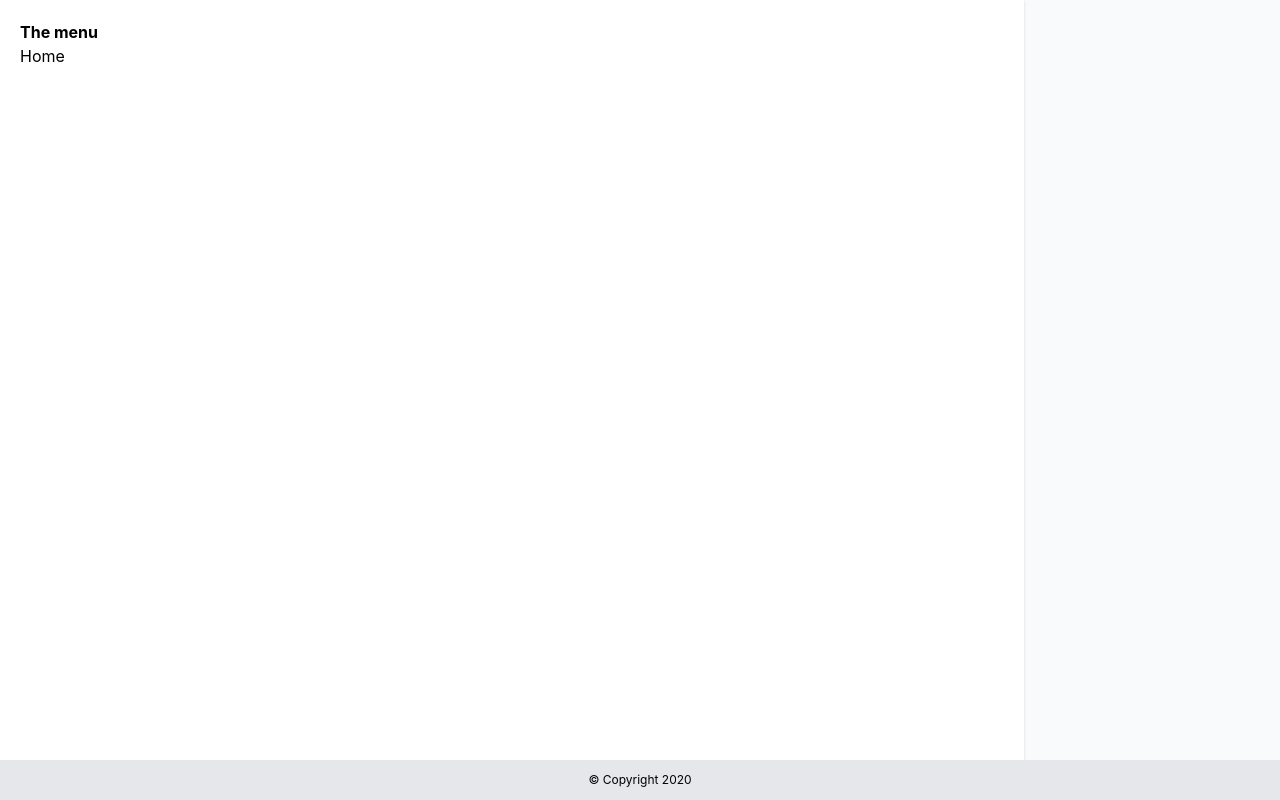
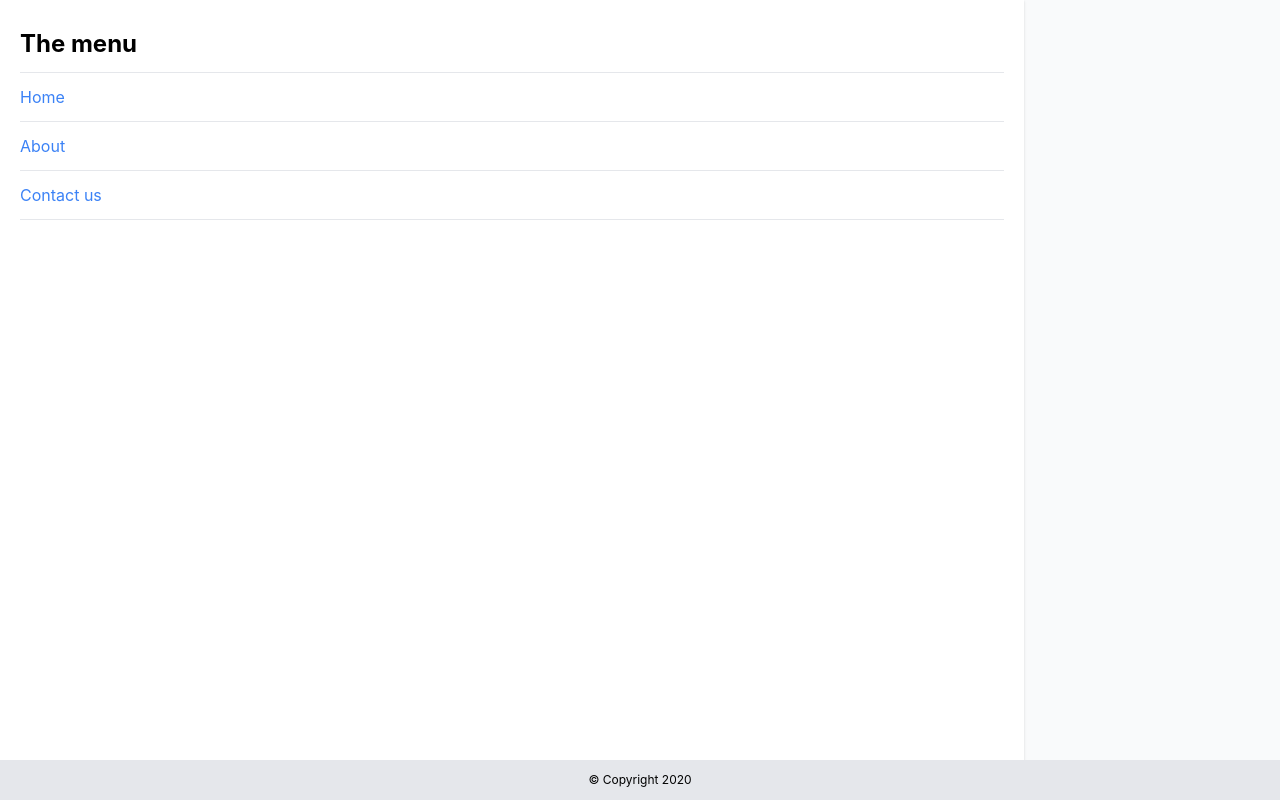
Before and after one commit to MohammedIbraheemZaki/seller, a React (Create React App) app: page / in a window 1280 px wide. Both pictures are taken after a click on the icon 1259 px from the left and 25 px from the top of the page. Built offline with nearby package versions, Linux system fonts and the light colour scheme.

Commit message:
1- add routing

```diff
--- a/package.json
+++ b/package.json
@@ -14,6 +14,7 @@
     "postcss-cli": "^8.3.0",
     "react": "^17.0.1",
     "react-dom": "^17.0.1",
+    "react-router-dom": "^5.2.0",
     "react-scripts": "4.0.1",
     "react-spring": "^8.0.27",
     "tailwindcss": "npm:@tailwindcss/postcss7-compat",
--- a/src/App.js
+++ b/src/App.js
@@ -1,14 +1,30 @@
 // import './App.css';
-import Counter from "./components/Counter";
+import {BrowserRouter as Router, Route, Switch} from 'react-router-dom'
 import Header from './components/Header'
 import Footer from './components/Footer'
+import Home from './views/Home'
+import About from './views/About'
+import ContactUs from './views/ContactUs'
 function App() {
   return (
     <div >
-      <Header/>
-      <p>hello from the other side</p>
-      <Counter num={5} />
-      <Footer/>
+      <Router>
+        <Header/>
+        <div className='p-3' >
+          <Switch>
+            <Route exact path='/' >
+              <Home/>
+            </Route>
+            <Route path='/about'>
+              <About/>
+            </Route>
+            <Route path='/contact-us'>
+              <ContactUs/>
+            </Route>
+          </Switch>
+        </div>
+        <Footer/>
+      </Router>
     </div>
   );
 }
--- a/src/components/Navigation.js
+++ b/src/components/Navigation.js
@@ -2,7 +2,7 @@
 import { FontAwesomeIcon } from '@fortawesome/react-fontawesome'
 import {faBars} from '@fortawesome/free-solid-svg-icons'
 import {useTransition, animated} from 'react-spring'
-
+import NavigationMenu from './NavigationMenu'
 export default function Navigation() {
   const [show, setShow] = useState(false)
   const maskTransitions = useTransition(show, null, {
@@ -49,16 +49,11 @@
             style={props}
             className="fixed bg-white top-0 left-0 w-4/5 h-full shadow p-5"
             >
-              <span className='font-bold mb-1' >The menu</span>
-              <ul>
-                <li>Home</li>
-              </ul>
+              <NavigationMenu closeMenu={() => setShow(false)}/>
           </animated.div>
         )
       }
 
-      {/* {mask}
-      {menu} */}
     </nav>
   )
 }
--- /dev/null
+++ b/src/components/NavigationMenu.js
@@ -0,0 +1,42 @@
+import React from 'react'
+import { Link } from 'react-router-dom'
+export default function NavigationMenu(props) {
+  return (
+    <div>
+      <div className='font-bold mb-1 py-2' >
+        <h1 className='font-bold text-2xl'>
+          The menu
+        </h1>
+        </div>
+        <ul>
+          <li>
+            <Link
+              to='/'
+              className='text-blue-500 py-3 border-t border-b block'
+              onClick={props.closeMenu}
+            >
+              Home
+            </Link>
+          </li>
+          <li>
+            <Link
+              to='/about'
+              className='text-blue-500 py-3 border-b block'
+              onClick={props.closeMenu}
+            >
+              About
+            </Link>
+          </li>
+          <li>
+            <Link
+              to='/contact-us'
+              className='text-blue-500 py-3 border-b block'
+              onClick={props.closeMenu}
+            >
+              Contact us
+            </Link>
+          </li>
+        </ul>
+    </div>
+  )
+}
--- /dev/null
+++ b/src/views/About.js
@@ -0,0 +1,9 @@
+import React from 'react'
+
+export default function About() {
+  return (
+    <div>
+      <h1 className='font-bold text-2xl' >About page</h1>
+    </div>
+  )
+}
--- /dev/null
+++ b/src/views/ContactUs.js
@@ -0,0 +1,9 @@
+import React from 'react'
+
+export default function ContactUs() {
+  return (
+    <div>
+      <h1 className='font-bold text-2xl'>contact us page</h1>
+    </div>
+  )
+}
--- /dev/null
+++ b/src/views/Home.js
@@ -0,0 +1,11 @@
+import React from 'react'
+import Counter from "../components/Counter";
+
+export default function Home() {
+  return (
+    <div>
+      <h1 className='font-bold text-2xl' >Home page</h1>
+      <Counter num={5}/>
+    </div>
+  )
+}
```
Also changed, not shown: 1 other file (tests, documents, lock files or other folders).
